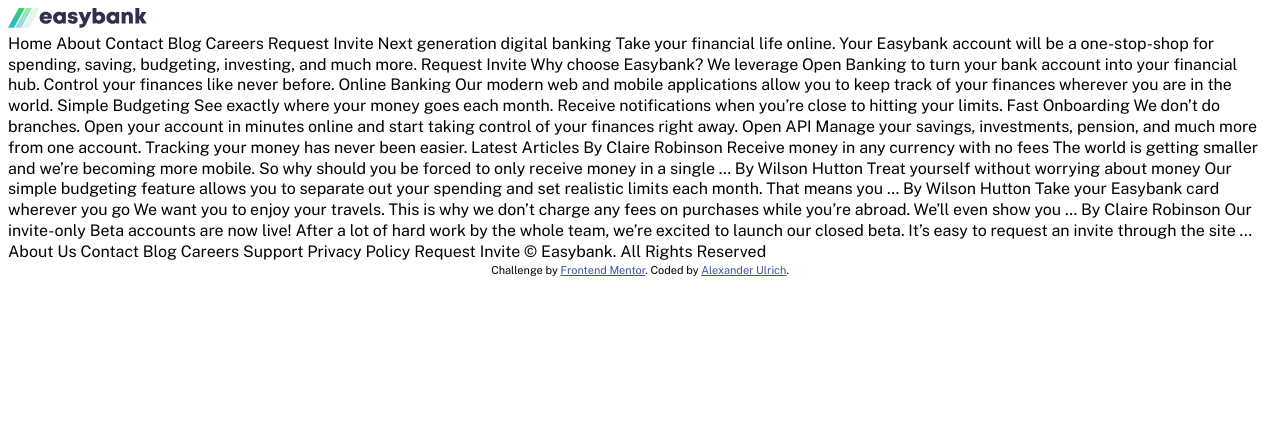
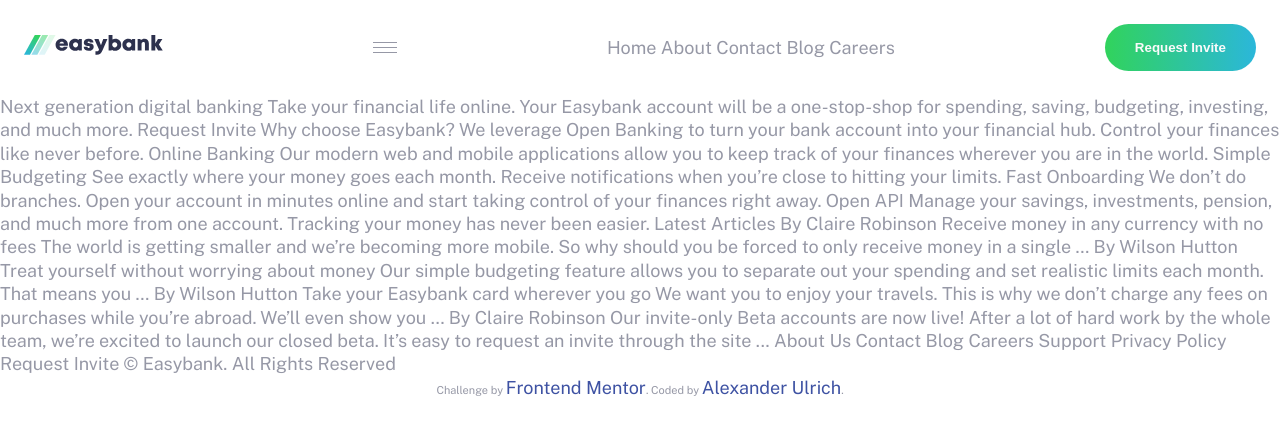
Before and after one commit to FluffyderDelphin/EasyBankPage, a website built with Parcel: page src/app/index.html in a window 1280 px wide. Built offline with nearby package versions, Linux system fonts and the light colour scheme.

```diff
--- a/src/app/index.html
+++ b/src/app/index.html
@@ -17,7 +17,7 @@
 </head>
 <body>
   <header class="header">
-    <nav class="flex flex-jc-sb">
+    <nav class="flex flex-jc-sb flex-ai-c">
     <a href="/" class="header__logo">
       <img src="../images/logo.svg" alt="EasyBank Logo">
     </a>
@@ -27,18 +27,29 @@
     <span></span>
 
   </a>
+
+
+  <div class="header__links">
+    <a href="#" class="header_link">Home</a>
+    <a href="#" class="header_link">About</a>
+    <a href="#" class="header_link">Contact</a>
+    <a href="#" class="header_link">Blog</a>
+    <a href="#" class="header_link">Careers</a>
+  </div>
+
+  <button type="buttom">Request Invite</button>
   </nav>
   </header>
 
 
 
-  Home
-  About
-  Contact
-  Blog
-  Careers
 
-  Request Invite
+
+
+
+
+
+
 
 
 
--- a/src/app/scss/abstracts/_variables.scss
+++ b/src/app/scss/abstracts/_variables.scss
@@ -11,3 +11,10 @@
 $color-light-gray: rgb(150, 152, 166);
 $color-extra-light-gray:rgb(250, 250, 250);
 $color-white:rgb(250, 250, 250);
+
+
+
+
+
+$font-s-m:1.125rem;
+$font-s-sm:.875rem;
--- a/src/app/scss/base/_base.scss
+++ b/src/app/scss/base/_base.scss
@@ -1,9 +1,17 @@
+@use '../abstracts/variables' as var;
+
 html{
     box-sizing: border-box;
 }
 
 *,*::after,*::before{
     box-sizing: inherit;
+    padding: 0;
+    margin: 0;
+}
+
+a, a:visited,a:hover{
+    text-decoration: none;
 }
 
 .flex{
@@ -21,3 +29,13 @@
     }
 
 }
+
+button, .button {
+    padding: 1rem 1.875rem;
+    background: linear-gradient(to right,var.$color-primary-green,var.$color-primary-cyan);
+    border: 0;
+    border-radius: 50px;
+    cursor: pointer;
+    color:var.$color-white;
+
+}
--- a/src/app/scss/base/_typography.scss
+++ b/src/app/scss/base/_typography.scss
@@ -1,8 +1,24 @@
+@use '../abstracts' as var;
 @import url('https://fonts.googleapis.com/css2?family=Public+Sans:wght@300;400;700&display=swap');
+
 html{
     font-size:100% ;
 }
 body{
     font-family: 'Public Sans', sans-serif;
     line-height: 1.3;
+    font-size: var.$font-s-m;
+    color: var.$color-dark-gray;
+    font-weight: 400;
 }
+
+a{
+    font-size: var.$font-s-m;
+    color: var.$color-dark-gray;
+    font-weight: 400;
+}
+
+
+button, .button {
+font-weight: 700;
+}
--- a/src/app/scss/components/_header.scss
+++ b/src/app/scss/components/_header.scss
@@ -1,4 +1,10 @@
+@use '../abstracts' as var;
 .header{
+
+
+    nav {
+        padding: 24px;
+    }
     &__logo{
 
     }
@@ -9,6 +15,22 @@
 
         > span {
             display: block;
+            width: 24px;
+            height: 1px;
+            background-color: var.$color-dark-gray;
+
+            &:not(:last-child){
+                margin-bottom: 4px;
+            }
+
         }
     }
+
+    &__links{
+
+        a{
+            text-decoration: none;
+        }
+
+    }
 }
```
Also changed, not shown: src/app/scss/abstracts/_mixins.scss (added).
